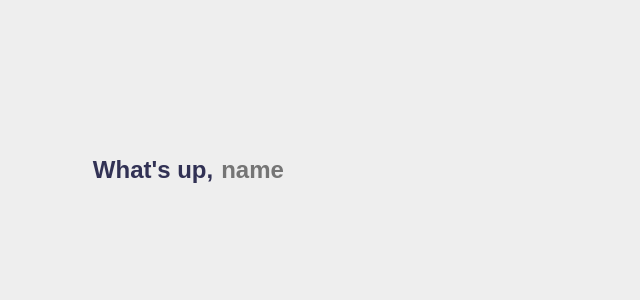
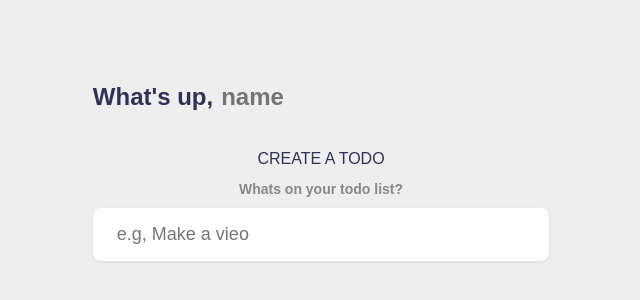
Before and after one commit to beto2125/todo-app, a Vue app: page / in a window 1280 px wide. Shown: the part 230-530 px from the top of the page, without its empty margins (319-959 px from the left). Built offline with nearby package versions, Linux system fonts and the light colour scheme.

Commit message:
todo list is partially working

```diff
--- a/src/App.vue
+++ b/src/App.vue
@@ -1,7 +1,22 @@
 <script setup>
 import {ref} from 'vue'
+const todos = ref([])
+const name = ref('')
+const input_content = ref('')
 
-const name = ref('')
+const addTodo = () => {
+if(input_content.value.trim() === '') {
+return
+}
+
+todos.value.push({
+  content: input_content.value,
+})
+
+input_content.value = ''
+// console.log(todos)
+
+}
 </script>
 
 <template>
@@ -10,13 +25,18 @@
     <section class="greeting">
       <h2 class="title">
         What's up, <input type="text" placeholder="name" v-model="name" />
-        <!-- {{ name }} -->
+        <!-- {{ name }}  -->
       </h2>
     </section>
 
     <section class="create-todo">
+      <h3>CREATE A TODO</h3>
+      <form @submit.prevent="addTodo">
+          <h4> Whats on your todo list?</h4>
+          <input type="text" placeholder="e.g, Make a vieo" v-model="input_content" />
+          <!-- {{ input_content }} -->
 
-
+      </form>
     </section>
 
     <section class="todo-lis">
```
